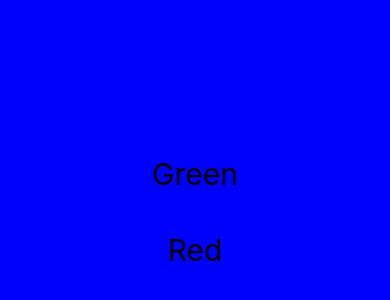
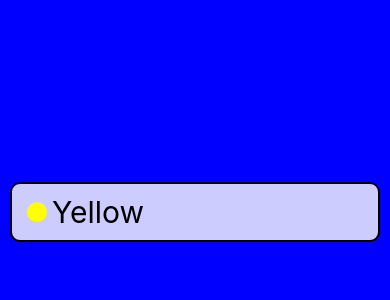
Before and after one commit to AustinT33/native_training, a React Native app: screen / in a window 390 px wide. Shown: the part 210-510 px from the top of the page. Built offline with nearby package versions, Linux system fonts and the light colour scheme.

Commit message:
working with styling/events for views

```diff
--- a/App.js
+++ b/App.js
@@ -1,14 +1,19 @@
 import React, { useState } from 'react';
-import { StyleSheet, View, Text } from 'react-native';
+import { StyleSheet, View, Text, TouchableHighlight } from 'react-native';
 
 export default function App() {
   const [backgroundColor, setBackgroundColor] = useState('blue');
   return (
     <View style={[styles.container, { backgroundColor }]}>
-      <Text style={styles.button}
-        onPress={ () => setBackgroundColor('green')}>Green</Text>
-      <Text style={styles.button}
-        onPress={ () => setBackgroundColor('red')}>Red</Text>
+      <TouchableHighlight style={styles.button}
+        onPress={() => setBackgroundColor('yellow')}
+        underlayColor='orange'
+        >
+        <View style={styles.row}>
+          <View style={[styles.sample, { backgroundColor: 'yellow' }]}/>
+          <Text style={styles.buttonText}>Yellow</Text>
+        </View>
+      </TouchableHighlight>
     </View>
   );
 }
@@ -17,11 +22,30 @@
   container: {
     flex: 1,
     justifyContent: 'center',
-    alignItems: 'center'
+    alignItems: 'center',
   },
   button: {
-    fontSize: 30,
     margin: 10,
     padding: 10,
+    borderWidth: 2,
+    borderRadius: 10,
+    alignSelf: 'stretch',
+    backgroundColor: 'rgba(255,255,255,.8)'
   },
+  buttonText: {
+    fontSize: 30,
+    textAlign: 'center',
+  },
+  sample: {
+    height: 20,
+    width: 20,
+    margin: 5,
+    borderRadius: 10,
+    backgroundColor: 'white',
+  },
+  row: {
+    flexDirection: 'row',
+    alignItems: 'center',
+
+  }
 })
```
